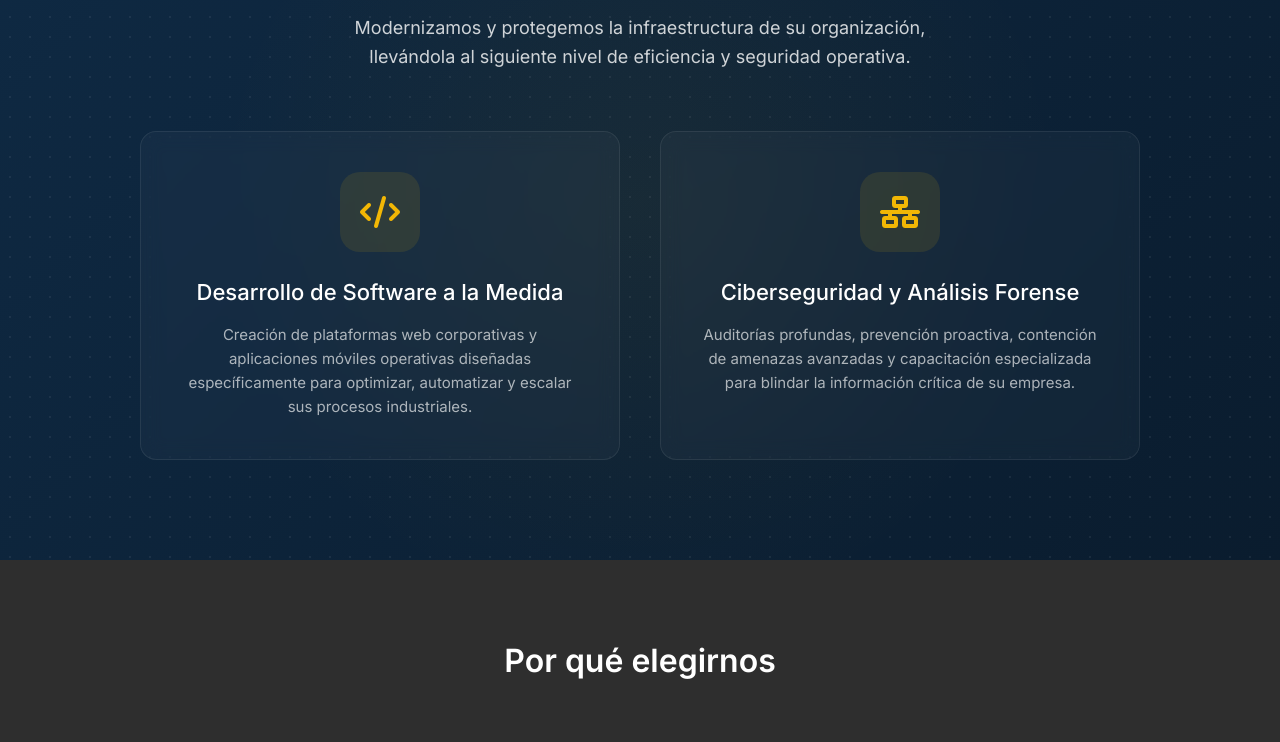
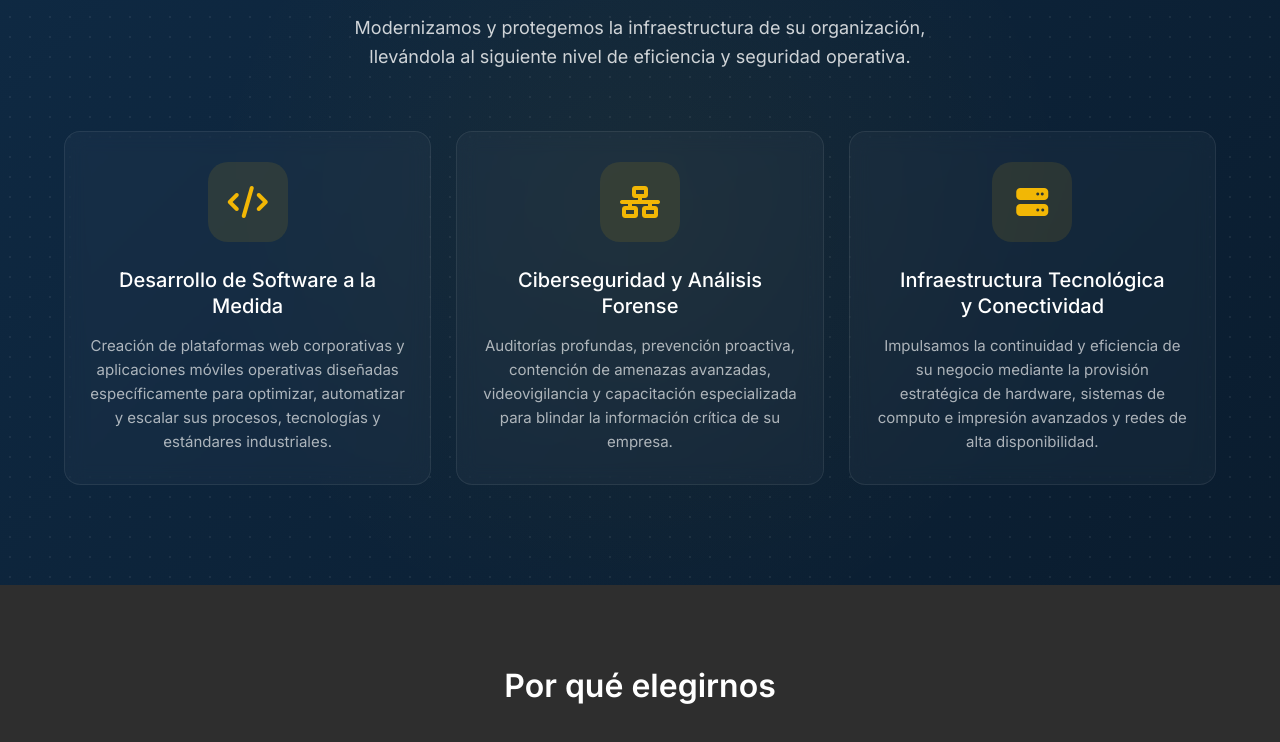
Before and after one commit to felipemiramontesr/piic, a React (Vite) app: page / in a window 1280 px wide. Shown: the part 2243-2985 px from the top of the page. Built offline with nearby package versions, Linux system fonts and the light colour scheme.

Commit message:
feat: add IT infrastructure services and update copy in digital transformation section

```diff
--- a/src/sections/DigitalTransformation.tsx
+++ b/src/sections/DigitalTransformation.tsx
@@ -21,7 +21,7 @@ const DigitalTransformation: React.FC = () => {
               <h3>Desarrollo de Software a la Medida</h3>
               <p>
                 Creación de plataformas web corporativas y aplicaciones móviles operativas
-                                diseñadas específicamente para optimizar, automatizar y escalar sus procesos industriales.
+                diseñadas específicamente para optimizar, automatizar y escalar sus procesos, tecnologías y estándares industriales.
               </p>
             </div>
           </div>
@@ -33,8 +33,22 @@ const DigitalTransformation: React.FC = () => {
             <div className="digital-info">
               <h3>Ciberseguridad y Análisis Forense</h3>
               <p>
-                                Auditorías profundas, prevención proactiva, contención de amenazas avanzadas y
+                Auditorías profundas, prevención proactiva, contención de amenazas avanzadas, videovigilancia y
                 capacitación especializada para blindar la información crítica de su empresa.
+              </p>
+            </div>
+          </div>
+
+          <div className="digital-card">
+            <div className="digital-icon">
+              <i className="fa-solid fa-server"></i>
+            </div>
+            <div className="digital-info">
+              <h3>
+                Infraestructura Tecnológica <br /> y Conectividad
+              </h3>
+              <p>
+                Impulsamos la continuidad y eficiencia de su negocio mediante la provisión estratégica de hardware, sistemas de computo e impresión avanzados y redes de alta disponibilidad.
               </p>
             </div>
           </div>
@@ -101,9 +115,9 @@ const DigitalTransformation: React.FC = () => {
 
         .digital-cards-grid {
           display: grid;
-          grid-template-columns: repeat(auto-fit, minmax(350px, 1fr));
-          gap: 40px;
-          max-width: 1000px;
+          grid-template-columns: repeat(auto-fit, minmax(300px, 1fr));
+          gap: 25px;
+          max-width: 1200px; /* Ampliado para acomodar las 3 tarjetas */
           margin: 0 auto;
         }
 
@@ -111,7 +125,7 @@ const DigitalTransformation: React.FC = () => {
            background: rgba(255, 255, 255, 0.03);
            backdrop-filter: blur(10px);
            -webkit-backdrop-filter: blur(10px);
-           padding: 40px;
+           padding: 30px 25px; /* Reducido para dar más ancho al texto central */
            border-radius: 16px;
            border: 1px solid rgba(255, 255, 255, 0.08);
            transition: all 0.4s cubic-bezier(0.175, 0.885, 0.32, 1.275);
@@ -148,9 +162,10 @@ const DigitalTransformation: React.FC = () => {
         }
 
         .digital-info h3 {
-          font-size: 22px;
+          font-size: 20px; /* Tamaño ligeramente menor para acomodar textos largos */
           color: var(--color-white);
           margin-bottom: 15px;
+          line-height: 1.3;
         }
 
         .digital-info p {
```
Lines whose indentation alone changed are shown as unchanged.
